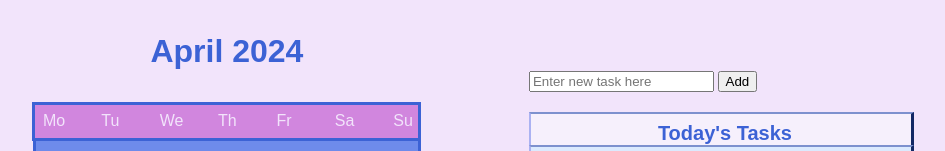
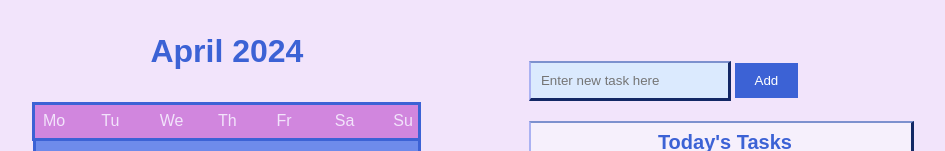
Before and after one commit to cse110-sp24-group5/calendar, a website: page index.html in a window 1280 px wide. Shown: the part 391-542 px from the top of the page, without its empty margins (169-1114 px from the left). Drawn offline with Linux system fonts and the light colour scheme; a web font is replaced by a local one.

Commit message:
improve style

```diff
--- a/style.css
+++ b/style.css
@@ -222,3 +222,27 @@ img {
     border-left: 2px #abb2f2 solid;
     background-color: #f6f0fc;
 }
+
+.add-task-container input[type="text"] {
+    border-left: 2px solid #abb2f2;
+    border-right: 3px solid #132865;
+    border-top: 2px solid #7d91ce;
+    border-bottom: 3px solid #132865;
+    margin-top: -30px;
+    background-color: #dbeafe;
+    padding: 10px;
+    outline: none;
+}
+
+.add-task-container button {
+    background-color: var(--color1);
+    color: white;
+    padding: 10px 20px;
+    border: none;
+    cursor: pointer;
+    transition: background-color 0.3s;
+}
+
+.add-task-container button:hover {
+    background-color: var(--color3);
+}
```
